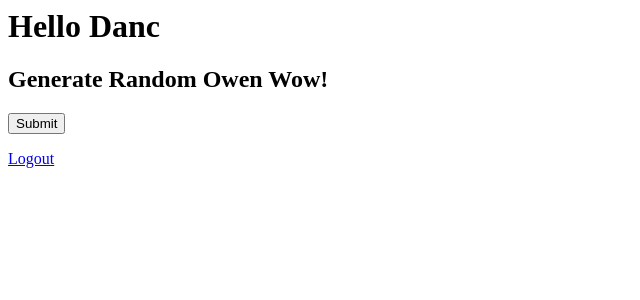
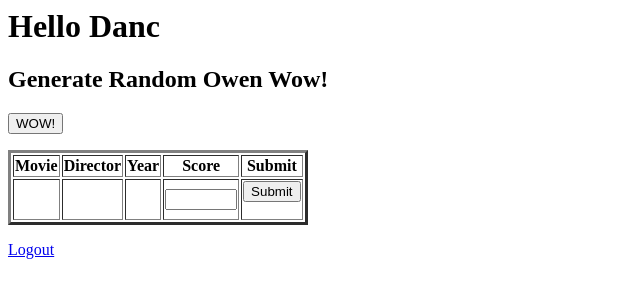
Before and after one commit to dancrake1/cloud_computing_own, a Flask app: a page that uses templates/user_home.html in a window 1280 px wide. Shown: the top 300 px of the page, without its empty margins (0-640 px from the left). Run offline with Flask 2, Linux system fonts and the light colour scheme; data that the repository does not hold is empty.

Commit message:
On branch master  Changes to be committed: 	modified:   templates/user_home.html

```diff
--- a/templates/user_home.html
+++ b/templates/user_home.html
@@ -7,9 +7,26 @@
   <h1>Hello {{username.title()}}</h1>
 
   <h2>Generate Random Owen Wow!</h2>
-  <form action="{{url_for('user_home')}}" method="get">
-  	<input type="submit" text="Generate" />
+  <form action="{{url_for('user_home',username = username)}}" method="get">
+  	<input type="submit" value="WOW!" />
   </form>
+<table border = 3>
+	<tr>
+		<th> Movie  </th>
+		<th> Director </th>
+                <th> Year </th>
+                <th> Score </th>
+                <th> Submit </th>
+	</tr>
+        <tr>
+                <td> {{movie}}  </td>
+                <td> {{director}} </td>
+                <td> {{year}} </td>
+   		<td><input type ="number" min= "0" max="10" step="0.1" name="rating"></td>
+                <td><form action="{{url_for('user_home', username = username, movie = movie, director = director, year = year)}}" method="post"><input type ="submit",value="Submit"></form></td>
+	</tr>
+
+      </table>
   <p><a href="Hello">Logout</a></p>
 </body>
 </html>
```
